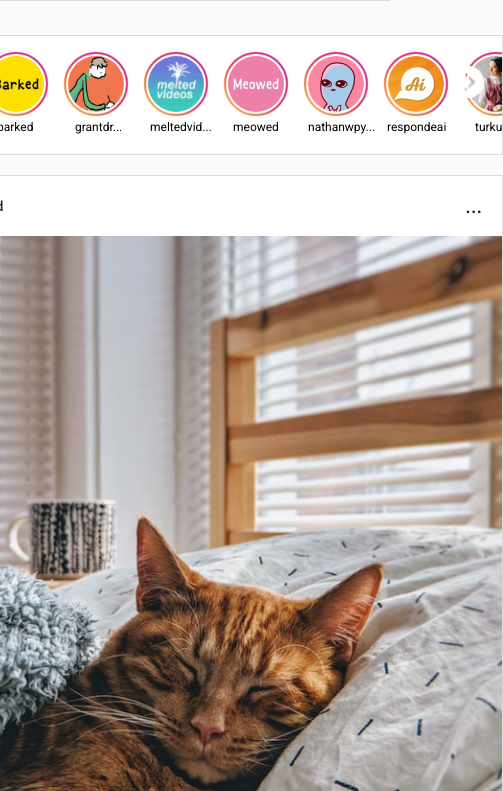
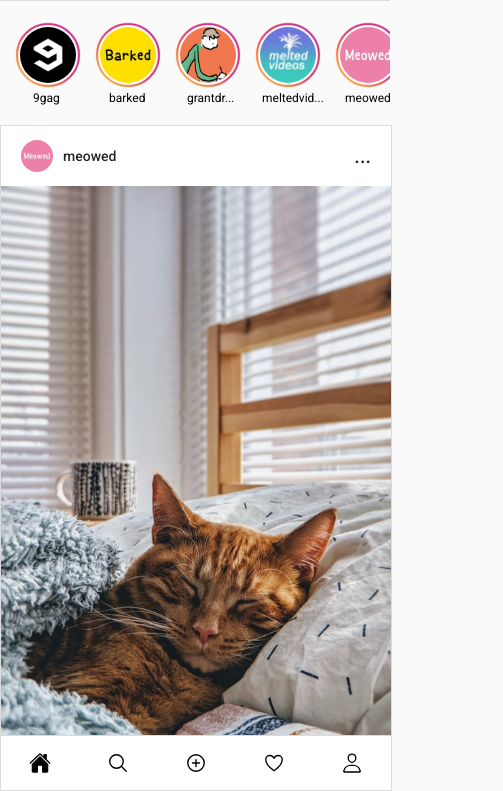
Before and after one commit to jepariz/projeto2-instagram, a plain HTML site: page index.html in a window 390 px wide. Shown: the part 53-844 px from the top of the page, 503 px wide, since content can reach past the window. Drawn offline with nearby package versions, Linux system fonts and the light colour scheme.

Commit message:
finalizei a respondividade

```diff
--- a/index.html
+++ b/index.html
@@ -176,6 +176,14 @@
             </div>
         </div>
 
+        <div class="footer-mobile">
+            <ion-icon name="home"></ion-icon>
+            <ion-icon name="search-outline"></ion-icon>
+            <ion-icon name="add-circle-outline"></ion-icon>
+            <ion-icon name="heart-outline"></ion-icon>
+            <ion-icon name="person-outline"></ion-icon>
+        </div>
+
     </div>
 
     <div class="sidebar">
--- a/style.css
+++ b/style.css
@@ -244,12 +244,20 @@ input{
     object-fit: contain;
 }
 
+.footer-mobile{
+    display: none;
+}
+
 
 /* Sidebar */
 
 .sidebar{
     margin-top: 110px;
     width: 293px;
+    height: 400px;
+    position: -webkit-sticky;
+    position: sticky;
+    top: 80px;
 }
 
 .info-user{
@@ -351,6 +359,10 @@ input{
 
 @media (max-width: 614px){
 
+    body{
+        width: 100%;
+    }
+
     .topo{
         display: none;
     }
@@ -375,4 +387,39 @@ input{
         font-size: 22px;
     }
 
+
+    .stories{
+        display: flex;
+        width: 100%;
+        background-color: #FAFAFA;
+        border: none;
+        margin-top: 60px;
+        margin-bottom: 0;
+    }
+
+    .arrow{
+        display: none;
+    }
+
+    .timeline, .posts, .post, .topo-post{
+        width: 100%;
+    }
+
+    .footer-mobile{
+        width: 100%;
+        height: 54px;
+        background-color: #FFFFFF;
+        border: 1px solid #DBDBDB;
+        display: flex;
+        justify-content: space-around;
+        align-items: center;
+        position: fixed;
+        bottom: 0;
+        left: 0;
+    }
+
+    .footer-mobile ion-icon{
+        font-size: 22px;
+    }
+
 }
```
